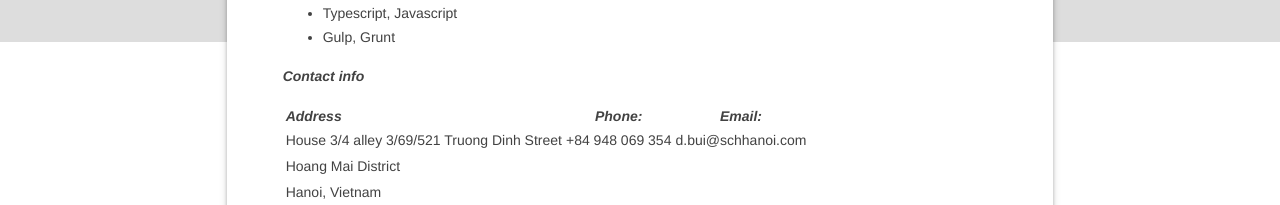
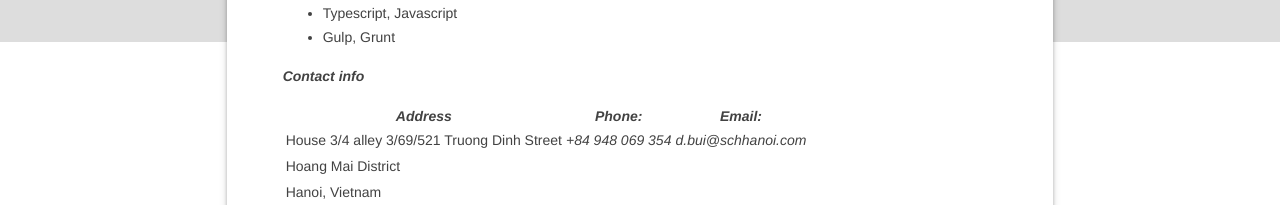
Before and after one commit to vietduc1441/vietduc1441.github.io, a Jekyll site: the page built from _posts/2015-10-11-sch-headlight-intro.markdown, in a window 1280 px wide. Shown: the part 734-939 px from the top of the page. Built offline with Jekyll 4.4.1, drawn with Linux system fonts in a browser that asks for light colours; nearby versions of some CDN libraries; grey boxes are pictures that could not be loaded.

```diff
--- a/_posts/2015-10-11-sch-headlight-intro.markdown
+++ b/_posts/2015-10-11-sch-headlight-intro.markdown
@@ -32,8 +32,8 @@ __We are highly capable of creating widget for Mendix- based solution, both on-l
 
 
 |*Address*|*Phone:*|*Email:*|
-|:--------|--------|--------|
-| House 3/4 alley 3/69/521 Truong Dinh Street|    +84 948 069 354           |             d.bui@schhanoi.com|
+|--------|--------|--------|
+| House 3/4 alley 3/69/521 Truong Dinh Street|    *+84 948 069 354*           |             *d.bui@schhanoi.com* |
 
 | Hoang Mai District| | |
 
```
